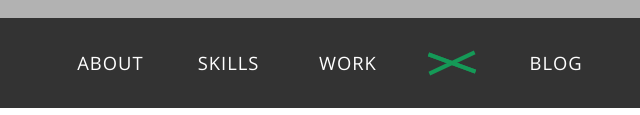
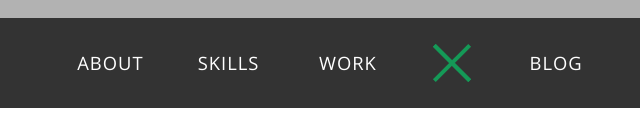
Before and after one commit to thegarfieldgray/bfranklyn.github.io, a plain HTML site: page index.html in a window 1280 px wide. Both pictures are taken after a click on the link "Menu". Shown: the part 692-807 px from the top of the page, 188-828 px from the left. Drawn offline with nearby package versions, Linux system fonts and the light colour scheme.

Commit message:
changed meu trigger, triggered angles

```diff
--- a/stylesheets/stylesheet.css
+++ b/stylesheets/stylesheet.css
@@ -11,10 +11,6 @@ body {
   font-size: 16px;
   line-height: 1.5;
   color: #606c71;
-}
-
-.container {
-    /*padding: 80px;*/
 }
 
 .main-menu {
@@ -112,18 +108,18 @@ body {
 }
 
 .main-menu-open .main-menu-trigger span:before {
-	-webkit-transform: translateY(0) rotate(45deg);
-	transform: translateY(0) rotate(45deg);
+	-webkit-transform: translateY(0) rotate(90deg);
+	transform: translateY(0) rotate(90deg);
 }
 
 .main-menu-open .main-menu-trigger span:after {
-	-webkit-transform: translateY(0) rotate(45deg);
-	transform: translateY(0) rotate(45deg);
+	-webkit-transform: translateY(0) rotate(90deg);
+	transform: translateY(0) rotate(90deg);
 }
 
 .main-menu-open .main-menu-trigger span {
-	-webkit-transform: translateY(0) rotate(-25deg);
-	transform: translateY(0) rotate(-25deg);
+	-webkit-transform: translateY(0) rotate(-45deg);
+	transform: translateY(0) rotate(-45deg);
 }
 
 .main-menu ul {
```
